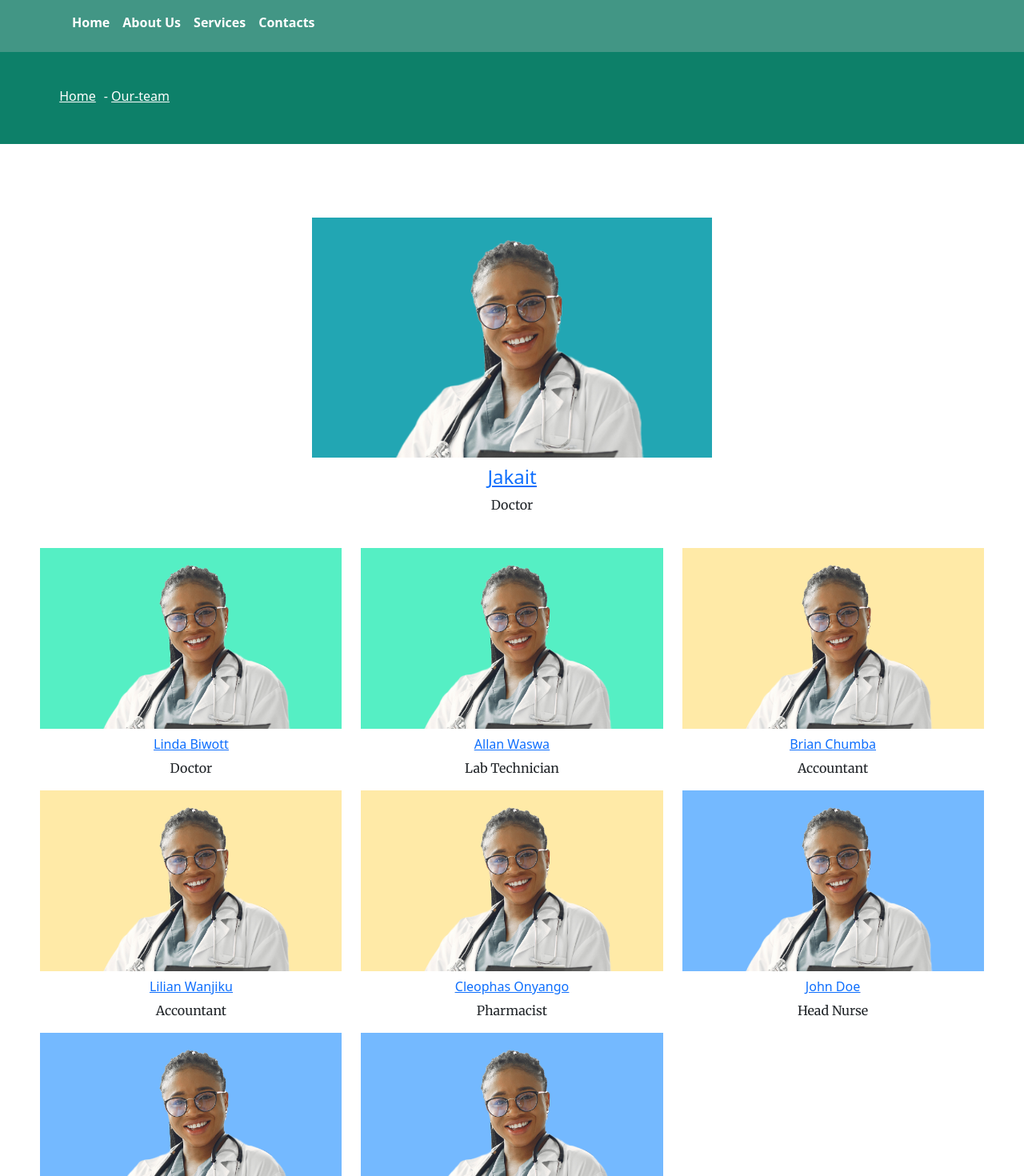
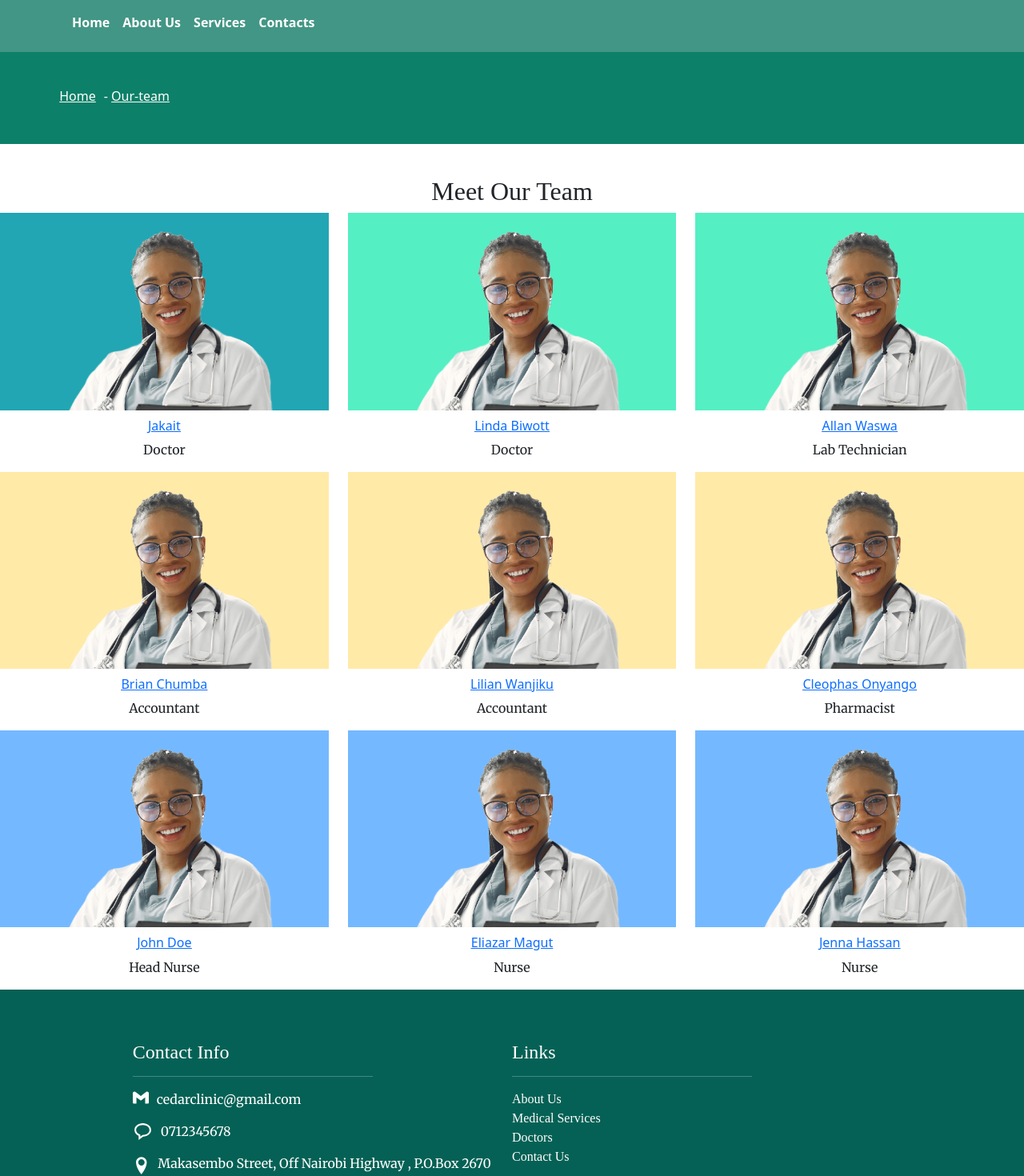
Before and after one commit to Marcelkibor/Cedar-Clinic, a React (Vite) app: page /our-team in a window 1280 px wide. Shown: the top 1470 px of the page at 80% size. Built offline with nearby package versions, Linux system fonts and the light colour scheme.

Commit message:
Team refactors

```diff
--- a/src/components/AboutUs.tsx
+++ b/src/components/AboutUs.tsx
@@ -163,10 +163,10 @@ With state-of-the-art facilities and the latest medical advancements, Cedar Clin
 <div style={{width:'100%',height:'100%'}}>
 <section id = "counter">
   <div
-  style={{width:'100%',height:'100%',background:'white'}}>
+  style={{width:'100%',height:'100%',display:'flex',justifyContent:'center'}}>
     <Row className='counter-row' style={{minHeight:'50vh'}}>
     {count && clinicalNumbers.map((item:any)=>(
-      <Col className='counter-col'key={item.id}>
+      <Col className='counter-col'key={item.id} style={{padding:'0px 50px 0px 50px'}}>
         {React.createElement(numberIcons[item.id],{style:{color:'#01a3a4', width:'40px',height:'40px'}})}
         <h2 style={{color:'#006266'}}><CountUp start={0} end={item.number} delay={0.5}/>+</h2>
         <h5 style={{color:'#0a3d62'}}>{item.title}</h5>
--- a/src/components/OurTeam.tsx
+++ b/src/components/OurTeam.tsx
@@ -2,7 +2,6 @@ import { Col, Row } from "react-bootstrap";
 import { NavLink } from "react-router-dom";
 import Navigation from "./Layouts/NavigationBar";
 import ServicesHeader from "./Services/ServicesHeader";
-import Doc from '../assets/doc.png';
 import clinicMembers from "./DataFiles/ClinicMembers";
 import Footer from "./Layouts/Footer";
 import ScrollMotion from "./utils/ScrollMotion";
@@ -42,26 +41,10 @@ return (
 <Navigation/>
 <ScrollMotion/>
 <ServicesHeader pathname={window.location.pathname} />
-<Row style={{ margin: '8% 0% 0% 0%',display:'flex',justifyContent:'center',alignItems:'center', width:'100vw',height:'fit-content'}}>
-<div style={{width: 'fit-content', height: 'fit-content', textAlign: 'center',marginTop:'50px' }}>
-<div style={{backgroundColor:'#22a6b3',display:'flex',justifyContent:'center',alignItems:'center'}}>
-<img src={Doc} style={{ maxHeight: '300px', width: 'auto'}} />
-</div>
-<div style={{ marginTop: '10px' }}>
-    {headDoctor && <>
-        <h4 style={{ textDecoration: 'underline', color: '#1B1464' }}>
-            <NavLink to={`${encodeURIComponent(formatName(headDoctor.name))}`}>
-                {headDoctor.name}
-            </NavLink>
-        </h4>
-        <p>{headDoctor.title}</p>
-    </>}
-</div>
-</div>
-</Row>
-<Row style={{ margin: '2% 3% 0% 3%', textAlign: 'center' }}>
+
+<Row style={{textAlign: 'center',marginTop:'100px' }}>
+    <h2 style={{margin:'5px 0x 10x 0px',fontFamily:'Merriweather serif'}}>Meet Our Team</h2>
 {clinicMembers.map((item, index) => (
-item.id !== 1 ? (
     <Col lg={4} md={6} sm={6} key={index}>
         <div style={{ backgroundColor: `${item.divColor}` }}>
             <div>
@@ -77,7 +60,6 @@ item.id !== 1 ? (
             </div>
         </div>
     </Col>
-) : null
 ))}
 </Row>
 <Footer />
```
